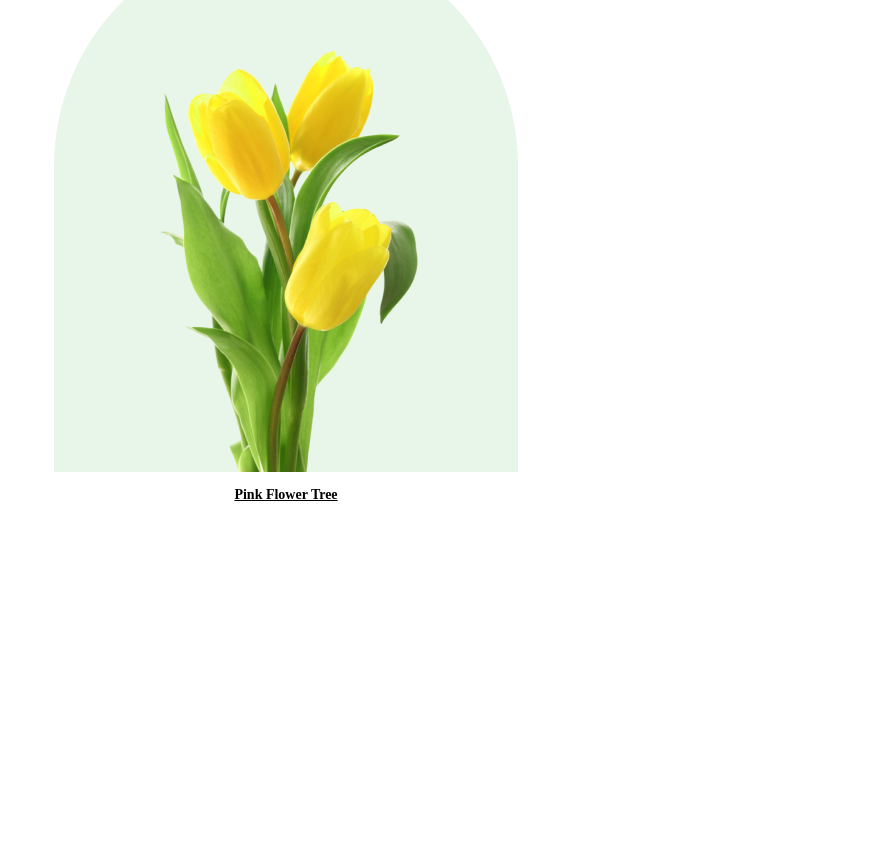
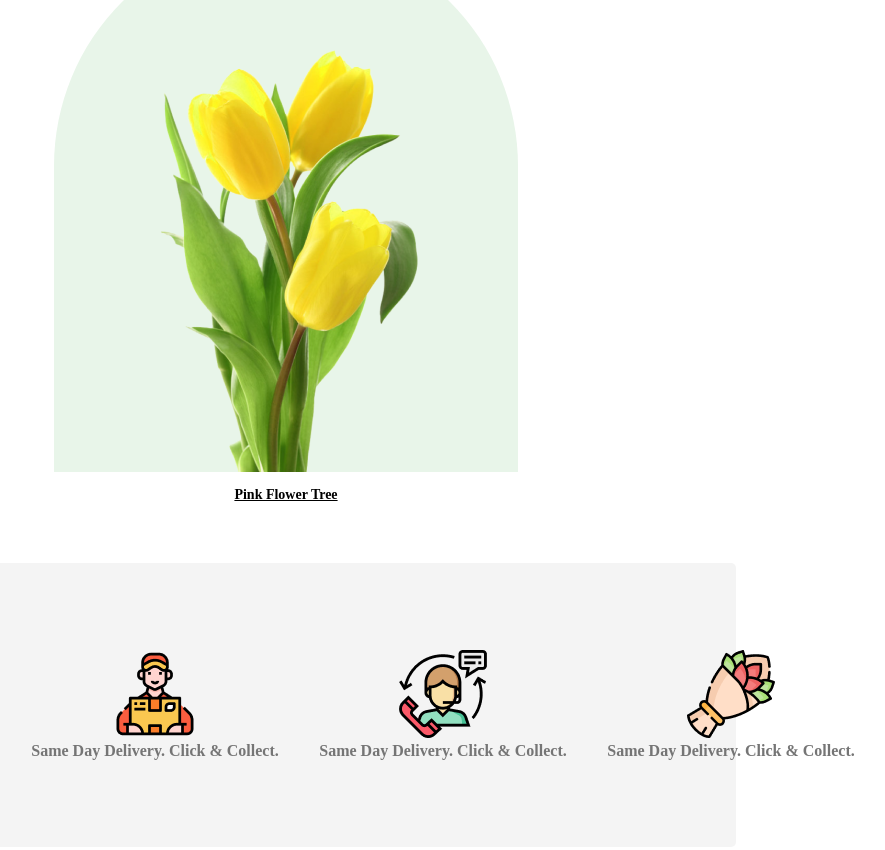
Before and after one commit to amdadislam01/Flower, a plain HTML site: page index.html in a window 1280 px wide. Shown: the part 2068-2918 px from the top of the page, without its empty margins (354-1239 px from the left). Before the commit the page ends 2631 px from the top, so only its background shows below. Drawn offline with Linux system fonts and the light colour scheme.

Commit message:
Third Section complate

```diff
--- a/css/style.css
+++ b/css/style.css
@@ -109,3 +109,21 @@
   font-size: 14px;
   text-decoration: underline;
 }
+/* dalivery system */
+ .dalivery{
+    margin: 0 190px;
+    margin-bottom: 50px;
+    border-radius: 5px;
+    background-color: #F4F4F4;
+    display: flex;
+    justify-content: space-between;
+    padding: 87px 175px;
+ }
+.dalivery-card img{
+    margin-left: 100px;
+    margin-right: 100px;
+}
+.item-servic{
+    color: var(--gray-light);
+    text-align: center;
+}
--- a/index.html
+++ b/index.html
@@ -67,6 +67,21 @@
       <h4>Pink Flower Tree</h4>
     </div>
   </div>
+  <!-- Third Section -->
+  <section class="dalivery">
+    <div class="dalivery-card">
+      <img src="Flower Asset/Group 57.png" alt="">
+      <h4 class="item-servic">Same Day Delivery. Click & Collect.</h4>
+    </div>
+    <div class="dalivery-card">
+      <img src="Flower Asset/Group 59.png" alt="">
+      <h4 class="item-servic">Same Day Delivery. Click & Collect.</h4>
+    </div>
+    <div class="dalivery-card">
+      <img src="Flower Asset/Group 58.png" alt="">
+      <h4 class="item-servic">Same Day Delivery. Click & Collect.</h4>
+    </div>
+  </section>
 </body>
 
 </html>
```
